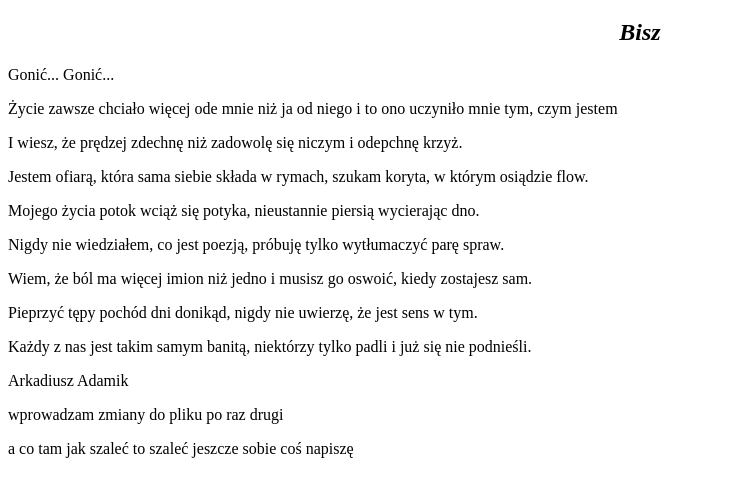
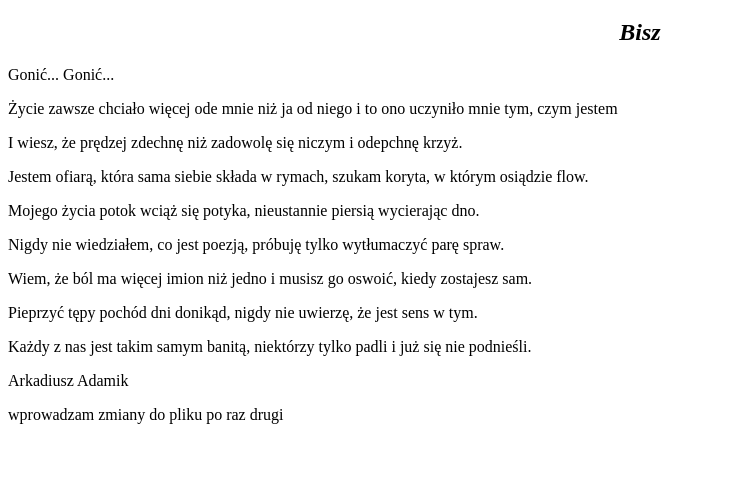
Before and after one commit to arek-adamik/learning-git-2, a plain HTML site: page index.html in a window 1280 px wide. Shown: the part 61-558 px from the top of the page, without its empty margins (0-747 px from the left). Drawn offline with Linux system fonts and the light colour scheme.

Commit message:
First changes in index.html

```diff
--- a/index.html
+++ b/index.html
@@ -21,7 +21,7 @@
         <p>Każdy z nas jest takim samym banitą, niektórzy tylko padli i już się nie podnieśli.</p>
             <p>Arkadiusz Adamik</p>
         <p>wprowadzam zmiany do pliku po raz drugi</p>
-        <p>a co tam jak szaleć to szaleć jeszcze sobie coś napiszę</p>
+
 
 
 
```
